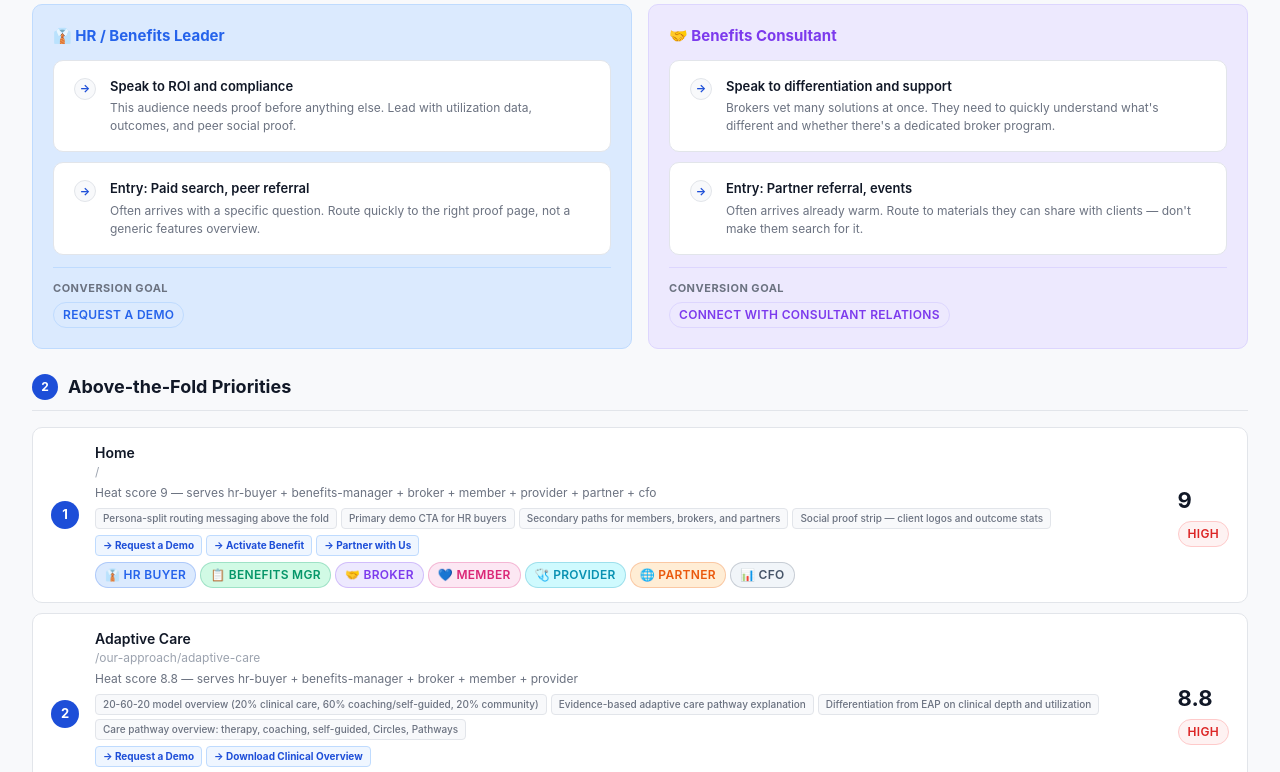
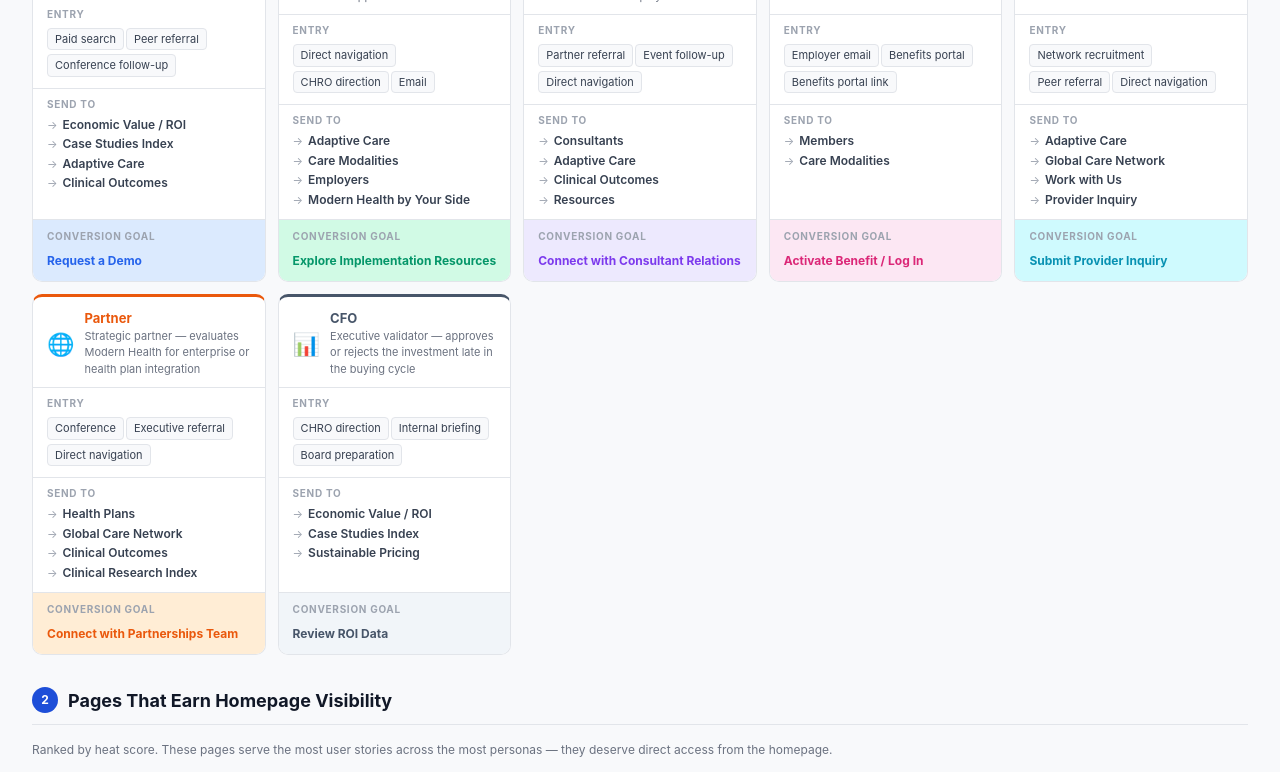
Before and after one commit to ccech/mh-sitemap-, a website: page homepage-brief.html in a window 1280 px wide. Shown: the part 543-1315 px from the top of the page. Drawn offline with Linux system fonts and the light colour scheme.

Commit message:
Homepage brief: remove phase tracker, add per-persona routing map, tighten layout

```diff
--- a/homepage-brief.html
+++ b/homepage-brief.html
@@ -6,32 +6,57 @@
   <title>Homepage Brief — MH Sitemap</title>
   <link rel="stylesheet" href="shared.css">
   <style>
-    .phase-grid {
-      display: grid; grid-template-columns: repeat(6, 1fr); gap: 8px;
+
+    /* ── PERSONA ROUTING GRID ─────────────────────────────────────────────── */
+    .routing-persona-grid {
+      display: grid;
+      grid-template-columns: repeat(auto-fill, minmax(230px, 1fr));
+      gap: 12px;
       margin-bottom: 32px;
     }
-    @media (max-width: 900px) {
-      .phase-grid { grid-template-columns: repeat(3, 1fr); }
+    .routing-persona-card {
+      background: var(--surface);
+      border: 1px solid var(--border);
+      border-radius: var(--radius);
+      overflow: hidden;
+      display: flex;
+      flex-direction: column;
     }
-    @media (max-width: 600px) {
-      .phase-grid { grid-template-columns: repeat(2, 1fr); }
-      .above-fold-item { flex-wrap: wrap; gap: 10px; }
-      .fold-score { margin-left: 0; }
-      .excluded-reason { display: none; }
+    .rpc-header {
+      display: flex; align-items: center; gap: 10px;
+      padding: 14px 14px 10px;
     }
-    .phase-item {
-      background: var(--surface); border: 1px solid var(--border);
-      border-radius: var(--radius); padding: 12px; text-align: center;
+    .rpc-icon { font-size: 22px; line-height: 1; flex-shrink: 0; }
+    .rpc-name { font-size: 13px; font-weight: 700; line-height: 1.2; }
+    .rpc-role { font-size: 11px; color: var(--text-muted); margin-top: 1px; }
+    .rpc-section {
+      padding: 8px 14px;
+      border-top: 1px solid var(--border);
     }
-    .phase-num { font-size: 11px; font-weight: 700; color: var(--brand); margin-bottom: 4px; }
-    .phase-name { font-size: 12px; font-weight: 600; color: var(--text); margin-bottom: 4px; }
-    .phase-output { font-size: 11px; color: var(--text-muted); }
-    .phase-item.done { border-color: #bbf7d0; background: #f0fdf4; }
-    .phase-item.done .phase-num { color: #16a34a; }
-    .phase-item.active { border-color: #93c5fd; background: var(--brand-light); }
-    .phase-item.active .phase-num { color: var(--brand); }
-    .phase-item.pending { opacity: 0.5; }
+    .rpc-section.flex-grow { flex: 1; }
+    .rpc-label {
+      font-size: 10px; font-weight: 700; text-transform: uppercase;
+      letter-spacing: 0.7px; color: var(--text-faint);
+      display: block; margin-bottom: 5px;
+    }
+    .rpc-entry-val {
+      display: inline-block; font-size: 11px; color: var(--text-2);
+      background: var(--bg); border: 1px solid var(--border);
+      border-radius: 4px; padding: 2px 7px; margin: 0 2px 3px 0;
+    }
+    .rpc-dest-row {
+      display: flex; align-items: baseline; gap: 5px;
+      font-size: 12px; margin-bottom: 4px; line-height: 1.3;
+    }
+    .rpc-arrow { color: var(--text-faint); flex-shrink: 0; font-size: 11px; }
+    .rpc-dest-name { font-weight: 600; color: var(--text-2); }
+    .rpc-conv {
+      padding: 9px 14px;
+      border-top: 1px solid var(--border);
+    }
+    .rpc-conv-action { font-size: 12px; font-weight: 700; }
 
+    /* ── ABOVE-FOLD ITEMS ─────────────────────────────────────────────────── */
     .above-fold-item {
       display: flex; align-items: center; gap: 16px;
       background: var(--surface); border: 1px solid var(--border);
@@ -43,38 +68,42 @@
       font-size: 13px; font-weight: 700;
       display: flex; align-items: center; justify-content: center; flex-shrink: 0;
     }
-    .fold-info { flex: 1; }
+    .fold-info { flex: 1; min-width: 0; }
     .fold-name { font-size: 14px; font-weight: 600; color: var(--text); }
-    .fold-url  { font-size: 12px; color: var(--text-faint); }
-    .fold-rationale { font-size: 12px; color: var(--text-muted); margin-top: 3px; }
-    .fold-score { font-size: 22px; font-weight: 700; }
+    .fold-url  { font-size: 12px; color: var(--text-faint); font-family: monospace; }
+    .fold-personas { display: flex; flex-wrap: wrap; gap: 4px; margin-top: 6px; }
+    .fold-score { font-size: 22px; font-weight: 700; text-align: right; flex-shrink: 0; }
     .fold-score.high   { color: var(--heat-high); }
     .fold-score.medium { color: var(--heat-med); }
-
-    .excluded-item {
-      display: flex; align-items: center; gap: 12px;
-      padding: 10px 14px; border-radius: var(--radius-sm);
-      background: #f8f9fb; border: 1px solid var(--border); margin-bottom: 6px;
-    }
-    .excluded-score { font-size: 13px; font-weight: 700; color: var(--text-faint); width: 28px; }
-    .excluded-name { font-size: 13px; color: var(--text-2); font-weight: 500; }
-    .excluded-reason { font-size: 11px; color: var(--text-faint); margin-left: auto; }
+    .fold-score-label  { font-size: 10px; color: var(--text-faint); text-align: right; }
     .fold-content-tags {
       display: flex; flex-wrap: wrap; gap: 4px; margin-top: 6px;
     }
     .fold-content-tag {
       font-size: 10px; font-weight: 500;
       background: var(--bg); border: 1px solid var(--border);
-      border-radius: 4px; padding: 2px 7px;
-      color: var(--text-muted);
+      border-radius: 4px; padding: 2px 7px; color: var(--text-muted);
     }
     .fold-conv-tag {
       font-size: 10px; font-weight: 700;
       background: #eff6ff; border: 1px solid #bfdbfe;
-      border-radius: 4px; padding: 2px 7px;
-      color: #1d4ed8;
+      border-radius: 4px; padding: 2px 7px; color: #1d4ed8;
     }
 
+    /* ── CTA BOXES ────────────────────────────────────────────────────────── */
+    /* (uses shared .cta-box styles) */
+
+    /* ── EXCLUDED ─────────────────────────────────────────────────────────── */
+    .excluded-item {
+      display: flex; align-items: center; gap: 12px;
+      padding: 10px 14px; border-radius: var(--radius-sm);
+      background: #f8f9fb; border: 1px solid var(--border); margin-bottom: 6px;
+    }
+    .excluded-score { font-size: 13px; font-weight: 700; color: var(--text-faint); width: 28px; flex-shrink: 0; }
+    .excluded-name { font-size: 13px; color: var(--text-2); font-weight: 500; }
+    .excluded-reason { font-size: 11px; color: var(--text-faint); margin-left: auto; }
+
+    /* ── ROUTING INSIGHT ──────────────────────────────────────────────────── */
     .routing-insight {
       background: var(--surface); border: 1px solid var(--border);
       border-radius: var(--radius); padding: 16px 20px; margin-bottom: 10px;
@@ -88,6 +117,17 @@
     }
     .insight-title { font-size: 13px; font-weight: 600; color: var(--text); margin-bottom: 3px; }
     .insight-desc  { font-size: 12px; color: var(--text-muted); line-height: 1.5; }
+
+    /* ── RESPONSIVE ───────────────────────────────────────────────────────── */
+    @media (max-width: 900px) {
+      .routing-grid { grid-template-columns: 1fr; }
+      .routing-persona-grid { grid-template-columns: repeat(2, 1fr); }
+    }
+    @media (max-width: 600px) {
+      .routing-persona-grid { grid-template-columns: 1fr; }
+      .above-fold-item { flex-wrap: wrap; gap: 10px; }
+      .excluded-reason { display: none; }
+    }
   </style>
 </head>
 <body>
@@ -113,7 +153,7 @@
 <!-- PAGE HEADER -->
 <div class="page-header">
   <h1>Homepage Routing Brief</h1>
-  <p>Derived from heat map scores. Defines above-the-fold priorities, CTA hierarchy, and persona routing split for the homepage redesign.</p>
+  <p>Which pages to route each persona to, what to prioritize above the fold, and which pages don't earn homepage real estate.</p>
 </div>
 
 <!-- MAIN -->
@@ -130,36 +170,127 @@
 <script src="data/homepage-brief.js"></script>
 
 <script>
-  function renderPhases() {
-    const phases = [
-      { n: 1, name: 'Persona Foundation',    output: 'personas.js',      status: 'done' },
-      { n: 2, name: 'User Stories',           output: 'user-stories.js',  status: 'done' },
-      { n: 3, name: 'Sitemap',               output: 'sitemap.js',       status: SITEMAP && SITEMAP.pages && SITEMAP.pages.length ? 'done' : 'pending' },
-      { n: 4, name: 'Flow Mapping',          output: 'flows.js',         status: FLOWS && FLOWS.status === 'generated' ? 'done' : 'pending' },
-      { n: 5, name: 'Heat Map',              output: 'heat-map.js',      status: HEAT_MAP && HEAT_MAP.status === 'generated' ? 'done' : 'pending' },
-      { n: 6, name: 'Homepage Brief',        output: 'homepage-brief.js',status: HOMEPAGE_BRIEF && HOMEPAGE_BRIEF.status === 'generated' ? 'active' : 'pending' },
-    ];
-    return `
-      <div class="phase-grid">
-        ${phases.map(p => `
-          <div class="phase-item ${p.status}">
-            <div class="phase-num">Phase ${p.n}</div>
-            <div class="phase-name">${p.name}</div>
-            <div class="phase-output">${p.output}</div>
-          </div>`).join('')}
-      </div>`;
+  function getSitemapPage(pid) {
+    return (SITEMAP.pages || []).find(p => p.id === pid);
   }
 
-  function renderPending() {
+  function personaBadge(pid) {
+    const p = (PERSONAS.personas || []).find(per => per.id === pid);
+    if (!p) return '';
+    return `<span class="badge" style="background:${p.colorLight};color:${p.color};border:1px solid ${p.color}40;font-size:11px">${p.icon} ${p.shortName}</span>`;
+  }
+
+  // ── Section 1: Per-persona routing map ──────────────────────────────────
+
+  function renderPersonaRoutingMap() {
+    const cards = PERSONAS.personas.map(persona => {
+      const stories = USER_STORIES.userStories.filter(s => s.personaId === persona.id);
+      const p1Stories = stories.filter(s => s.priority === 1);
+
+      // Unique destination pages from priority-1 stories, excluding home
+      const seen = new Set(['home']);
+      const destPages = [];
+      for (const story of p1Stories) {
+        for (const pid of (story.pageIds || [])) {
+          if (seen.has(pid)) continue;
+          seen.add(pid);
+          const sp = getSitemapPage(pid);
+          if (sp && sp.type !== 'nav-dropdown' && sp.type !== 'nav-cta') {
+            destPages.push(sp);
+          }
+        }
+      }
+
+      // Entry channels (deduplicated)
+      const entries = [...new Set(
+        p1Stories.map(s => s.entryChannel.split('/').map(e => e.trim())).flat()
+      )];
+
+      const entryHtml = entries.slice(0, 3).map(e =>
+        `<span class="rpc-entry-val">${e}</span>`
+      ).join('');
+
+      const destHtml = destPages.slice(0, 4).map(p =>
+        `<div class="rpc-dest-row">
+          <span class="rpc-arrow">→</span>
+          <span class="rpc-dest-name">${p.name}</span>
+        </div>`
+      ).join('');
+
+      return `
+        <div class="routing-persona-card" style="border-top:3px solid ${persona.color}">
+          <div class="rpc-header">
+            <span class="rpc-icon">${persona.icon}</span>
+            <div>
+              <div class="rpc-name" style="color:${persona.color}">${persona.shortName}</div>
+              <div class="rpc-role">${persona.decisionRole}</div>
+            </div>
+          </div>
+          <div class="rpc-section">
+            <span class="rpc-label">Entry</span>
+            ${entryHtml || '<span style="font-size:11px;color:var(--text-faint)">—</span>'}
+          </div>
+          <div class="rpc-section flex-grow">
+            <span class="rpc-label">Send to</span>
+            ${destHtml || '<span style="font-size:11px;color:var(--text-faint)">No priority-1 pages mapped</span>'}
+          </div>
+          <div class="rpc-conv rpc-section" style="background:${persona.colorLight}">
+            <span class="rpc-label">Conversion goal</span>
+            <span class="rpc-conv-action" style="color:${persona.color}">${persona.conversionAction}</span>
+          </div>
+        </div>`;
+    }).join('');
+
     return `
-      <div class="empty-state">
-        <div class="empty-state-icon">📄</div>
-        <h3>Brief not yet generated</h3>
-        <p>The homepage brief is derived from the heat map. Add the client sitemap, run the full pipeline, then return here.</p>
-        <br>
-        <code>npm run build</code>
-      </div>`;
+      <div class="section-title"><span class="num">1</span> Where to Route Each Persona</div>
+      <p class="text-muted text-small mb-16">Primary destination pages for each audience based on their priority-1 jobs to be done. These are the pages the homepage needs to make reachable in one click.</p>
+      <div class="routing-persona-grid">${cards}</div>`;
   }
+
+  // ── Section 2: Above-the-fold priorities ────────────────────────────────
+
+  function renderAboveFold() {
+    const b = HOMEPAGE_BRIEF;
+    if (!b.aboveTheFold || !b.aboveTheFold.length) {
+      return `<p class="text-muted text-small" style="padding:12px 0">Generate heat map first to populate above-the-fold priorities.</p>`;
+    }
+
+    // Filter out home — it IS the homepage, it doesn't need to link to itself
+    const pages = b.aboveTheFold.filter(p => p.pageId !== 'home');
+
+    const items = pages.map((p, i) => {
+      const sp = getSitemapPage(p.pageId);
+      const pc = sp && sp.pageContent;
+      const tagsHtml = pc && pc.keyContent && pc.keyContent.length
+        ? `<div class="fold-content-tags">${pc.keyContent.map(t => `<span class="fold-content-tag">${t}</span>`).join('')}</div>` : '';
+      const convHtml = pc && pc.conversionActions && pc.conversionActions.length
+        ? `<div class="fold-content-tags">${pc.conversionActions.map(a => `<span class="fold-conv-tag">→ ${a}</span>`).join('')}</div>` : '';
+      const personaBadges = (p.personasServed || []).map(personaBadge).join('');
+
+      return `
+        <div class="above-fold-item">
+          <div class="fold-rank">${i + 1}</div>
+          <div class="fold-info">
+            <div class="fold-name">${p.pageName}</div>
+            <div class="fold-url">${p.url || ''}</div>
+            ${tagsHtml}
+            ${convHtml}
+            <div class="fold-personas">${personaBadges}</div>
+          </div>
+          <div style="text-align:right;flex-shrink:0">
+            <div class="fold-score ${p.heatLevel}">${p.heatScore}</div>
+            <div class="fold-score-label">heat score</div>
+          </div>
+        </div>`;
+    }).join('');
+
+    return `
+      <div class="section-title mt-24"><span class="num">2</span> Pages That Earn Homepage Visibility</div>
+      <p class="text-muted text-small mb-16">Ranked by heat score. These pages serve the most user stories across the most personas — they deserve direct access from the homepage.</p>
+      ${items}`;
+  }
+
+  // ── Section 3: CTA hierarchy ─────────────────────────────────────────────
 
   function renderCTA(cta, isPrimary) {
     const persona = PERSONAS.personas.find(p => p.id === cta.personaId);
@@ -168,169 +299,66 @@
     return `
       <div class="${clsBox}">
         <div style="flex:1">
-          <div class="cta-type">${typeLbl} — ${persona ? persona.shortName : cta.personaId}</div>
+          <div class="cta-type">${typeLbl}${persona ? ' — ' + persona.shortName : ''}</div>
           <div class="cta-action">${cta.action}</div>
           <div class="cta-rationale">${cta.rationale}</div>
           <div class="cta-placement">📌 ${cta.placement}</div>
         </div>
-        ${persona ? `<span class="badge badge-${cta.personaId === 'hr-buyer' ? 'hr' : 'broker'}" style="flex-shrink:0">${persona.icon} ${persona.role}</span>` : ''}
+        ${persona ? `<span class="badge" style="flex-shrink:0;background:${persona.colorLight};color:${persona.color};border:1px solid ${persona.color}40">${persona.icon} ${persona.role}</span>` : ''}
       </div>`;
   }
 
-  function getSitemapPage(pageId) {
-    return (SITEMAP.pages || []).find(p => p.id === pageId);
-  }
-
-  function personaBadgeAll(pid) {
-    const p = (PERSONAS.personas || []).find(per => per.id === pid);
-    if (!p) return '';
-    return `<span class="badge" style="background:${p.colorLight};color:${p.color};border:1px solid ${p.color}40">${p.icon} ${p.shortName}</span>`;
-  }
-
-  function renderBrief() {
+  function renderCTAHierarchy() {
     const b = HOMEPAGE_BRIEF;
-    const hrPersona = PERSONAS.personas.find(p => p.id === 'hr-buyer');
-    const brokerPersona = PERSONAS.personas.find(p => p.id === 'broker');
-
-    let html = '';
-
-    // Project status tracker
-    html += renderPhases();
-
-    // Core principle
-    html += `
-      <div class="brief-principle">
-        <div class="label">Core Design Principle</div>
-        <p>${b.corePrinciple}</p>
-      </div>`;
-
-    // Persona routing split
-    html += `<div class="section-title"><span class="num">1</span> Audience Routing Split</div>`;
-    html += `
-      <div class="routing-grid mb-16">
-        <div class="routing-card hr">
-          <h3>${hrPersona.icon} ${hrPersona.name}</h3>
-          <div class="routing-insight">
-            <div class="insight-num">→</div>
-            <div>
-              <div class="insight-title">Speak to ROI and compliance</div>
-              <div class="insight-desc">This audience needs proof before anything else. Lead with utilization data, outcomes, and peer social proof.</div>
-            </div>
-          </div>
-          <div class="routing-insight">
-            <div class="insight-num">→</div>
-            <div>
-              <div class="insight-title">Entry: Paid search, peer referral</div>
-              <div class="insight-desc">Often arrives with a specific question. Route quickly to the right proof page, not a generic features overview.</div>
-            </div>
-          </div>
-          <div style="margin-top:12px;padding-top:12px;border-top:1px solid #bfdbfe;">
-            <div style="font-size:11px;font-weight:700;text-transform:uppercase;letter-spacing:0.5px;color:var(--text-muted);margin-bottom:6px;">Conversion goal</div>
-            <span class="badge badge-hr">${hrPersona.conversionAction}</span>
-          </div>
-        </div>
-        <div class="routing-card broker">
-          <h3>${brokerPersona.icon} ${brokerPersona.name}</h3>
-          <div class="routing-insight">
-            <div class="insight-num">→</div>
-            <div>
-              <div class="insight-title">Speak to differentiation and support</div>
-              <div class="insight-desc">Brokers vet many solutions at once. They need to quickly understand what's different and whether there's a dedicated broker program.</div>
-            </div>
-          </div>
-          <div class="routing-insight">
-            <div class="insight-num">→</div>
-            <div>
-              <div class="insight-title">Entry: Partner referral, events</div>
-              <div class="insight-desc">Often arrives already warm. Route to materials they can share with clients — don't make them search for it.</div>
-            </div>
-          </div>
-          <div style="margin-top:12px;padding-top:12px;border-top:1px solid #ddd6fe;">
-            <div style="font-size:11px;font-weight:700;text-transform:uppercase;letter-spacing:0.5px;color:var(--text-muted);margin-bottom:6px;">Conversion goal</div>
-            <span class="badge badge-broker">${brokerPersona.conversionAction}</span>
-          </div>
-        </div>
-      </div>`;
-
-    // Above the fold
-    html += `<div class="section-title mt-24"><span class="num">2</span> Above-the-Fold Priorities</div>`;
-    if (b.aboveTheFold && b.aboveTheFold.length) {
-      html += b.aboveTheFold.map((p, i) => {
-        const sp = getSitemapPage(p.pageId);
-        const pc = sp && sp.pageContent;
-        const tagsHtml = pc && pc.keyContent && pc.keyContent.length
-          ? `<div class="fold-content-tags">${pc.keyContent.map(t => `<span class="fold-content-tag">${t}</span>`).join('')}</div>` : '';
-        const convHtml = pc && pc.conversionActions && pc.conversionActions.length
-          ? `<div class="fold-content-tags">${pc.conversionActions.map(a => `<span class="fold-conv-tag">→ ${a}</span>`).join('')}</div>` : '';
-        return `
-        <div class="above-fold-item">
-          <div class="fold-rank">${i + 1}</div>
-          <div class="fold-info">
-            <div class="fold-name">${p.pageName}</div>
-            <div class="fold-url">${p.url || ''}</div>
-            <div class="fold-rationale">${p.rationale}</div>
-            ${tagsHtml}
-            ${convHtml}
-            <div style="display:flex;gap:4px;margin-top:6px;flex-wrap:wrap">
-              ${(p.personasServed||[]).map(personaBadgeAll).join('')}
-            </div>
-          </div>
-          <div>
-            <div class="fold-score ${p.heatLevel}">${p.heatScore}</div>
-            <span class="badge badge-high" style="margin-top:4px;display:block">High</span>
-          </div>
-        </div>`;
-      }).join('');
-    } else {
-      html += `<p class="text-muted text-small" style="padding:12px 0">Generate heat map first to populate above-the-fold priorities.</p>`;
-    }
-
-    // CTA hierarchy
-    html += `<div class="section-title mt-24"><span class="num">3</span> CTA Hierarchy</div>`;
+    let html = `<div class="section-title mt-24"><span class="num">3</span> CTA Hierarchy</div>`;
     if (b.primaryCTA) {
       html += renderCTA(b.primaryCTA, true);
       (b.secondaryCTAs || []).forEach(cta => { html += renderCTA(cta, false); });
-    } else {
-      // Static version from strategy doc
-      html += renderCTA({ personaId: 'hr-buyer', action: 'Request a Demo', rationale: 'Primary buyer persona. Demo request is the highest-value conversion for sales pipeline.', placement: 'Above the fold, primary button, repeated in nav' }, true);
-      html += renderCTA({ personaId: 'broker', action: 'Download resource or contact partner team', rationale: 'Broker persona needs a distinct path — they are not booking demos, they need materials.', placement: 'Secondary CTA area or dedicated broker pathway' }, false);
-      html += renderCTA({ personaId: 'hr-buyer', action: 'Explore case studies', rationale: 'Visitors not yet ready to demo need a trust-building next step.', placement: 'Below primary CTA or as tertiary nav link' }, false);
     }
+    return html;
+  }
 
-    // What doesn't earn homepage real estate
-    if (b.excludedFromHomepage && b.excludedFromHomepage.length) {
-      html += `<div class="section-title mt-24"><span class="num">4</span> What Doesn't Earn Homepage Real Estate</div>`;
-      html += `<p class="text-muted text-small mb-16">These pages scored too low to deserve homepage visibility. They should be reachable via navigation, not promoted above the fold.</p>`;
-      html += b.excludedFromHomepage.map(p => `
+  // ── Section 4: Excluded pages ────────────────────────────────────────────
+
+  function renderExcluded() {
+    const b = HOMEPAGE_BRIEF;
+    if (!b.excludedFromHomepage || !b.excludedFromHomepage.length) return '';
+    return `
+      <div class="section-title mt-24"><span class="num">4</span> Pages That Don't Earn Homepage Real Estate</div>
+      <p class="text-muted text-small mb-16">These pages scored too low to promote from the homepage. Reachable via navigation — just not worth a homepage slot.</p>
+      ${b.excludedFromHomepage.map(p => `
         <div class="excluded-item">
           <span class="excluded-score">${p.heatScore}</span>
           <span class="excluded-name">${p.pageName}</span>
           <span class="excluded-reason">${p.reason}</span>
-        </div>`).join('');
+        </div>`).join('')}`;
+  }
+
+  // ── Main render ──────────────────────────────────────────────────────────
+
+  function render() {
+    const b = HOMEPAGE_BRIEF;
+    if (!b || b.status !== 'generated') {
+      document.getElementById('content').innerHTML = `
+        <div class="empty-state">
+          <div class="empty-state-icon">📄</div>
+          <h3>Brief not yet generated</h3>
+          <p>Run the pipeline first, then return here.</p>
+          <code>npm run build</code>
+        </div>`;
+      return;
     }
 
-    // Key insights from the strategy doc (always shown)
-    html += `<div class="section-title mt-24"><span class="num">${b.excludedFromHomepage && b.excludedFromHomepage.length ? 5 : 4}</span> Key Routing Insights (from strategy doc)</div>`;
-    const insights = [
-      { title: 'Homepage as routing layer', desc: 'The homepage\'s primary job is to read the visitor quickly and direct them to the highest-value page for their context.' },
-      { title: 'Split audiences above the fold', desc: 'Because HR buyers and brokers have different highest-heat pages, the homepage must split them early — either explicitly with clear pathways or implicitly through self-selecting messaging and CTAs.' },
-      { title: 'Reduce homepage bloat', desc: 'Heat scores provide a principled basis for what earns homepage real estate. Pages not in the top tier of the heat map don\'t belong on the homepage.' },
-      { title: 'Highest-heat pages in 1 click', desc: 'Highest-heat pages should require the fewest clicks from the homepage, ideally one. Check click depth in the User Flows view.' },
-    ];
-    html += insights.map((ins, i) => `
-      <div class="routing-insight">
-        <div class="insight-num">${i + 1}</div>
-        <div>
-          <div class="insight-title">${ins.title}</div>
-          <div class="insight-desc">${ins.desc}</div>
-        </div>
-      </div>`).join('');
-
-    return html;
-  }
-
-  function render() {
-    document.getElementById('content').innerHTML = renderBrief();
+    document.getElementById('content').innerHTML = `
+      <div class="brief-principle">
+        <div class="label">Core Design Principle</div>
+        <p>${b.corePrinciple}</p>
+      </div>
+      ${renderPersonaRoutingMap()}
+      ${renderAboveFold()}
+      ${renderCTAHierarchy()}
+      ${renderExcluded()}
+    `;
   }
 
   render();
```
